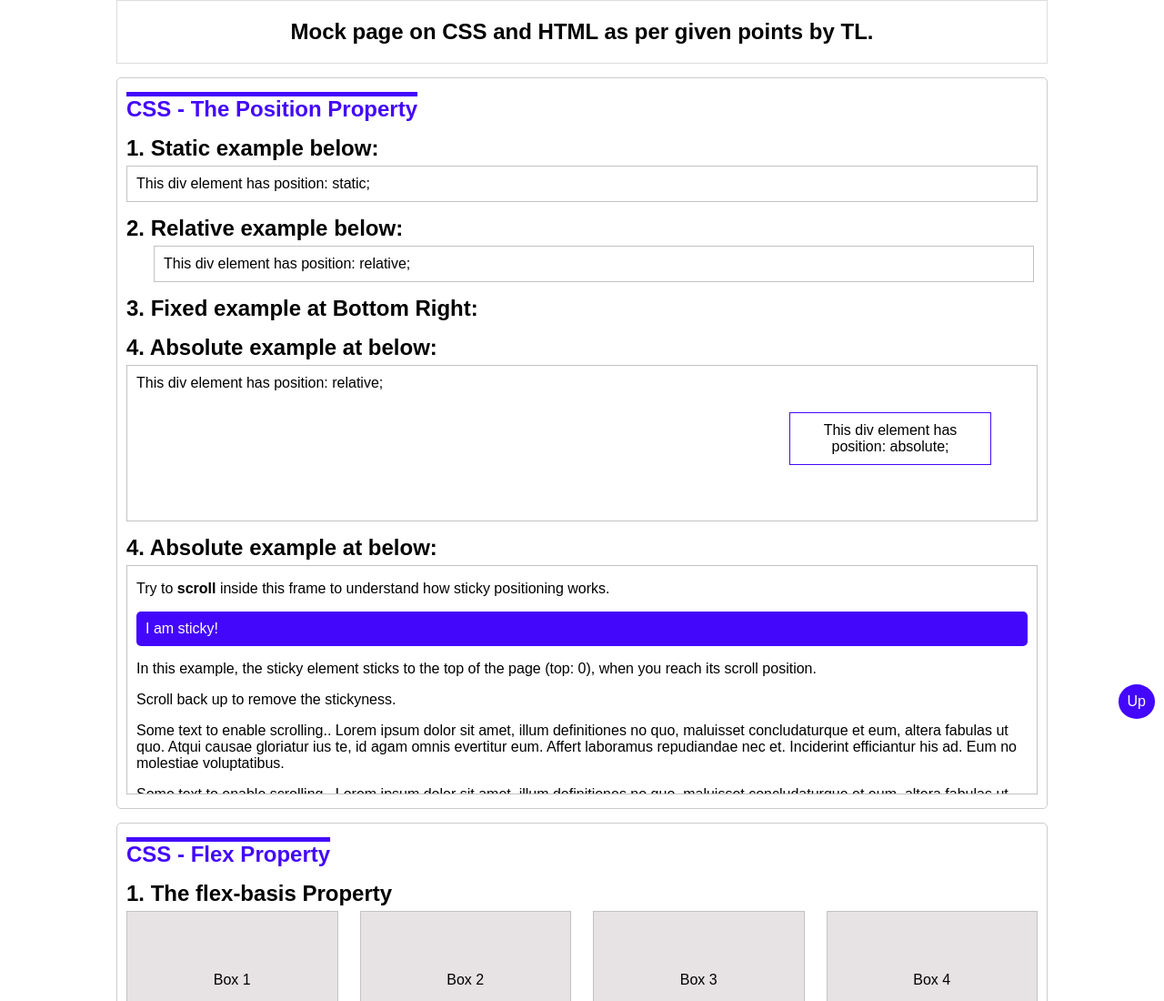
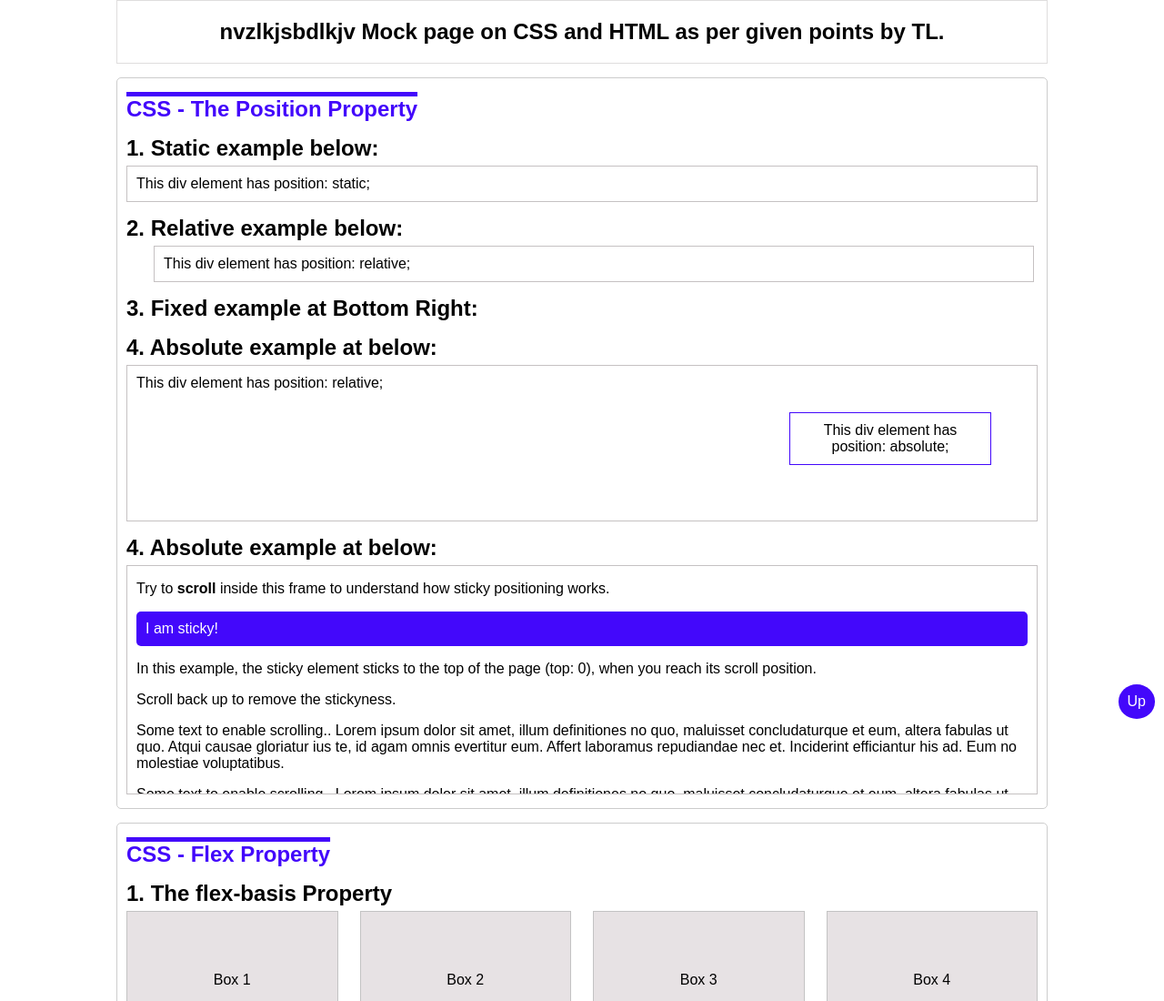
Before and after one commit to VUA3790/mock-page-1, a plain HTML site: page index.html in a window 1280 px wide. Shown: the top 1100 px of the page at 91% size. Drawn offline with Linux system fonts and the light colour scheme.

Commit message:
modidy title

```diff
--- a/index.html
+++ b/index.html
@@ -8,7 +8,7 @@
 <div id="wrapper">
 	<header>
 	   <div class="container">
-		 <div class="head_title">Mock page on CSS and HTML as per given points by TL.</div>
+		 <div class="head_title">nvzlkjsbdlkjv Mock page on CSS and HTML as per given points by TL.</div>
 	   </div>
 	</header>
     <section>
```
